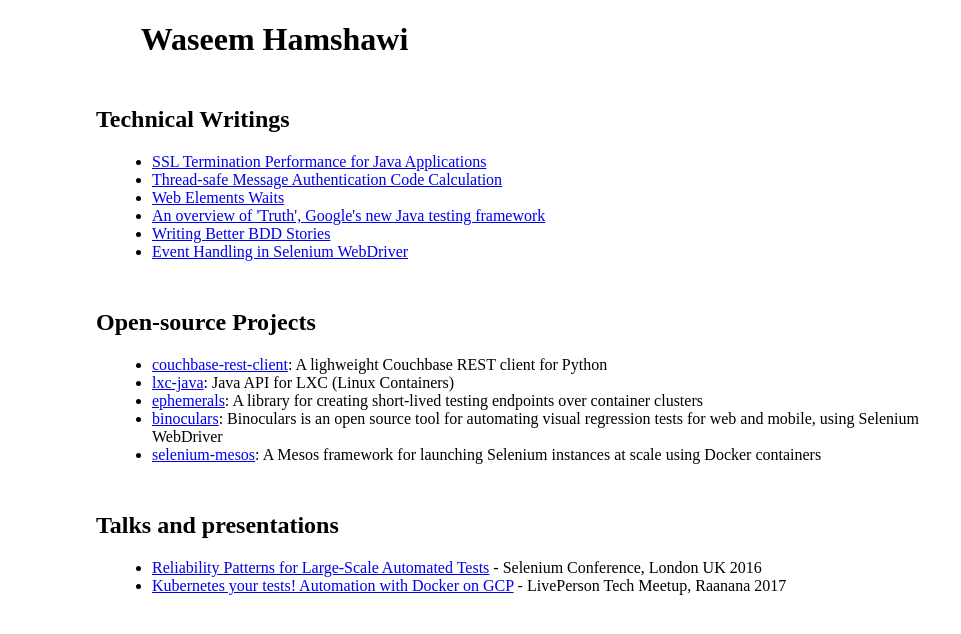
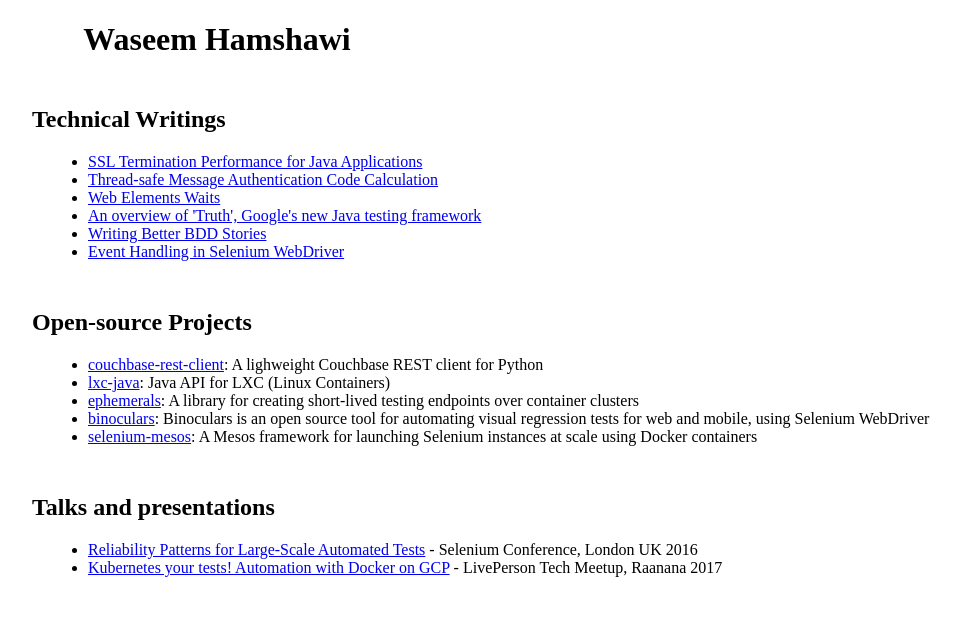
Before and after one commit to waseemh/waseemh.github.io, a Jekyll site: the page built from index.html, in a window 1280 px wide. Shown: the top 634 px of the page, without its empty margins (96-1057 px from the left). Built offline with Jekyll 4.4.1, drawn with Linux system fonts in a browser that asks for light colours.

Commit message:
Update default.html

```diff
--- a/_layouts/default.html
+++ b/_layouts/default.html
@@ -11,7 +11,7 @@
       h3 {margin-top:1em;}
       ul {margin-left:1em;}
       .i2 {margin-left:2em;}
-      body {margin-left:auto; margin-right:auto; width:70%; background-color:#ffffff;}
+      body {margin-left:auto; margin-right:auto; width:80%; background-color:#ffffff;}
     </style>
   </head>
   <body>
```
